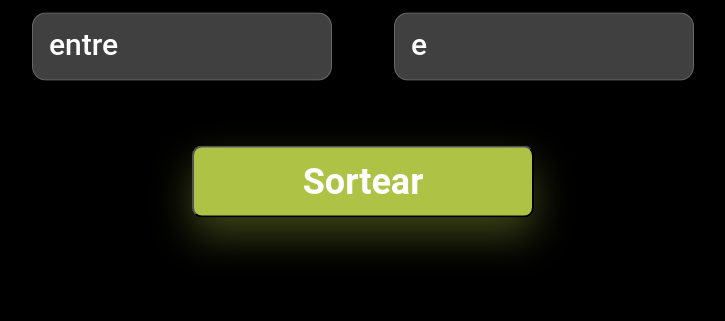
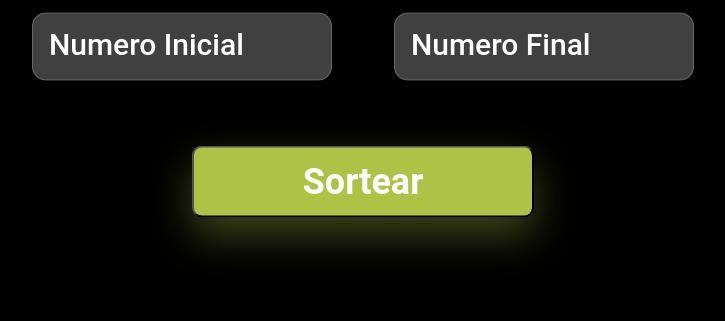
Before and after one commit to JOAO11092005/DevSorteio, a plain HTML site: page index.html in a window 1280 px wide. Shown: the part 479-800 px from the top of the page, without its empty margins (277-1002 px from the left). Drawn offline with Linux system fonts and the light colour scheme.

Commit message:
Update index.html

```diff
--- a/index.html
+++ b/index.html
@@ -14,8 +14,8 @@
         <br>
         <p>Sortear um número</p>
         <div class="caixa">
-            <input class="numeroInicial" type="text" placeholder="entre"  id="numeroInicial">
-            <input type="text" placeholder="e" id="numeroFinal">
+            <input class="numeroInicial" type="text"  placeholder="Numero Inicial" id="numeroInicial">
+            <input type="text"  id="numeroFinal" placeholder="Numero Final">
 
             <!-- <input type="number" placeholder="Entre" id="numeroInicial">
             <input type="number" placeholder="E" id="numeroFinal"> -->
@@ -29,6 +29,7 @@
     </main>
 
     <script>
+
         function sortearNumero() {
             var numeroInicial = parseInt(document.getElementById("numeroInicial").value);
             var numeroFinal = parseInt(document.getElementById("numeroFinal").value);
```
